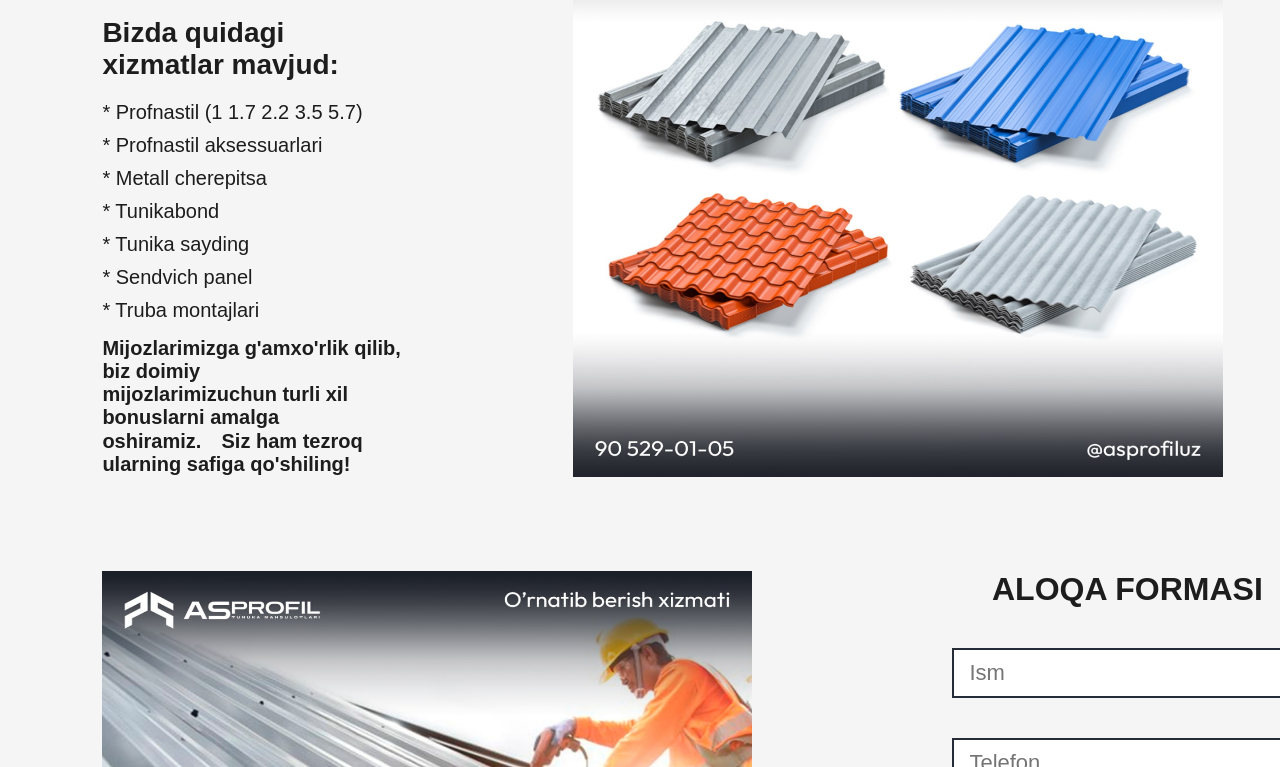
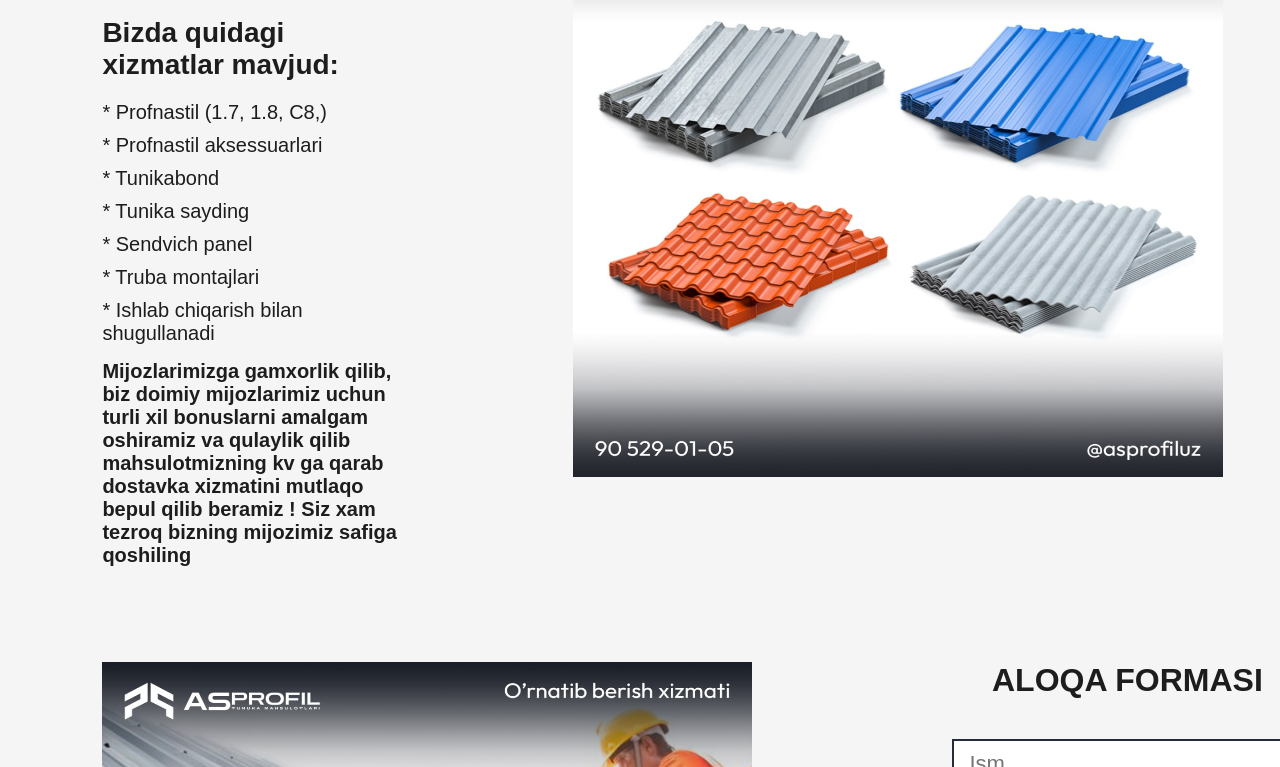
Before and after one commit to Asadbek01-dev/AsProfil, a plain HTML site: page index.html in a window 1280 px wide. Shown: the part 1105-1872 px from the top of the page. Drawn offline with nearby package versions, Linux system fonts and the light colour scheme.

Commit message:
malumotlar

```diff
--- a/index.html
+++ b/index.html
@@ -66,8 +66,8 @@
             <div class="haqida_matn">
                 <h1>KOMPANIYA XAQIDA</h1>
                 <p>"SIFAT METALL" - BIZ HAR QANDAY MURAKKABLIKDAGI
-                    QALAY MAHSULOTLARINI ISHLAB CHIQARAMIZ!
-                    QALAY MAHSULOTLARINI ISHLAB CHIQARISHDA 22 YILLIK TAJRIBAGA EGA
+                    TUNUKA MAHSULOTLARINI ISHLAB CHIQARAMIZ!
+                    TUNUKA MAHSULOTLARINI ISHLAB CHIQARISHDA 5 YILLIK TAJRIBAGA EGA
                     BO'LGAN HOLDA, BIZ HAR BIR MAHSULOTIMIZNING SIFATIGA KAFOLAT
                     BERAMIZ. ⁣⁣SIFAT METALL - O'ZBEKISTONDAGI ENG YUQORI SIFATGA EGA
                     BO'LGAN KOMPANIYA. ⁣⁣BIZDA HAR BIR MAHSULOT - XAM SIFAT, XAM DIZAYN
@@ -82,15 +82,15 @@
             <div class="maxsulot">
                 <h1>MAHSULOTLAR XAQIDA</h1>
                 <h3>Bizda quidagi xizmatlar mavjud:</h3>
-                <p>⁣⁣* Profnastil (1 1.7 2.2 3.5 5.7)⁣⁣</p>
+                <p>⁣⁣* Profnastil (1.7, 1.8, C8,)⁣⁣</p>
                 <p>* Profnastil aksessuarlari</p>
-                <p>⁣⁣* Metall cherepitsa</p>
                 <p>* Tunikabond</p>
                 <p>* Tunika sayding ⁣⁣</p>
                 <p>* Sendvich panel</p>
                 <p>* Truba montajlari</p>
-                <h4>Mijozlarimizga g'amxo'rlik qilib, biz doimiy <br> mijozlarimizuchun turli xil bonuslarni amalga <br>
-                    oshiramiz. ⁣⁣⠀⁣⁣⁣⁣Siz ham tezroq ularning safiga qo'shiling!</h4>
+                <p>* Ishlab chiqarish bilan shugullanadi</p>
+                <h4>Mijozlarimizga gamxorlik qilib, biz doimiy mijozlarimiz uchun turli xil bonuslarni amalgam oshiramiz va qulaylik qilib mahsulotmizning kv ga qarab dostavka xizmatini mutlaqo bepul qilib beramiz !
+                    Siz xam tezroq bizning mijozimiz safiga qoshiling</h4>
             </div>
             <div class="max_rasm">
                 <img src="img/photo_2022-01-19_19-27-47.jpg" alt="">
```
